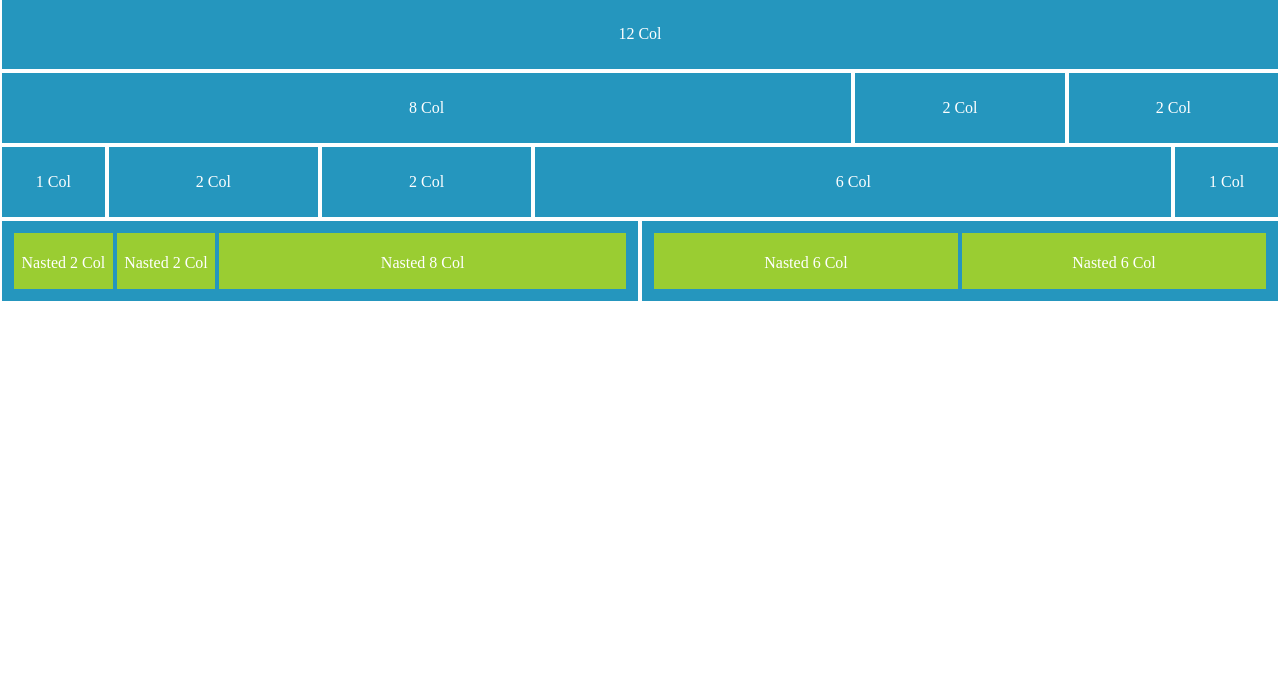
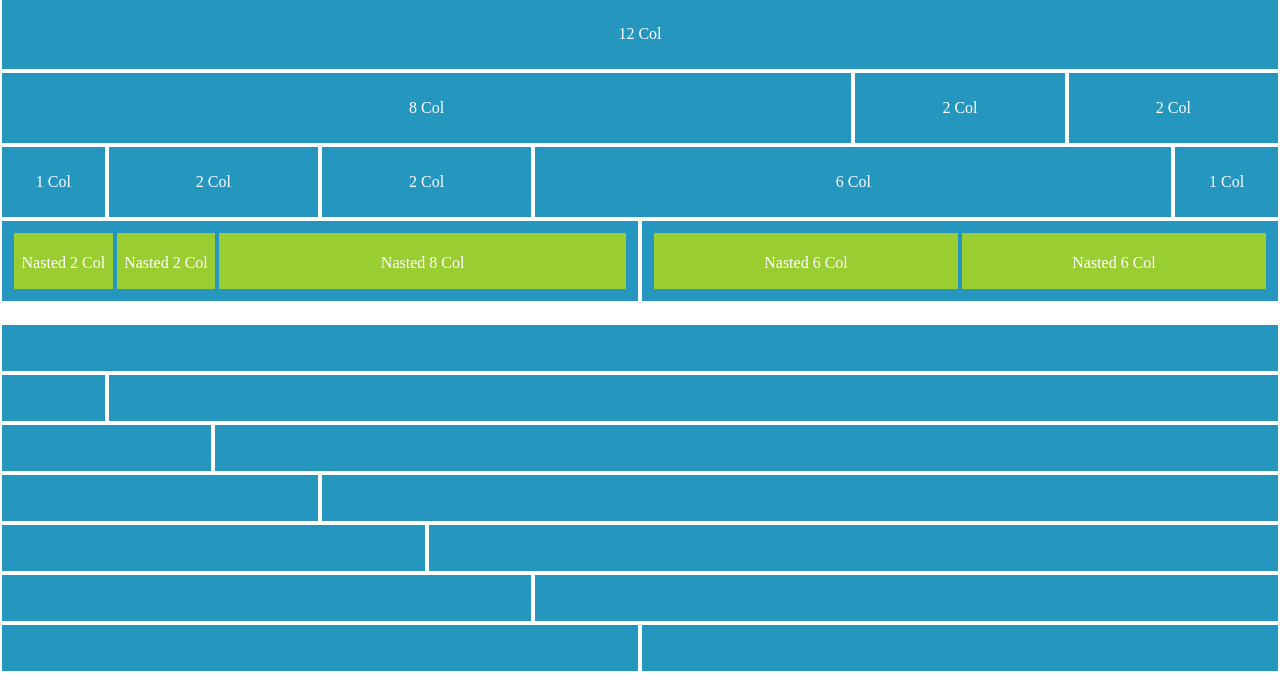
Before and after one commit to Chiaravalle04/html-css-12bool, a plain HTML site: page index.html in a window 1280 px wide. Shown: the part 188-881 px from the top of the page. Before the commit the page ends 800 px from the top, so only its background shows below. Drawn offline with Linux system fonts and the light colour scheme.

Commit message:
Esercizio completato (second part)

```diff
--- a/index.html
+++ b/index.html
@@ -361,6 +361,142 @@
 
         </div>
 
+        <div class="container-full">
+
+            <div class="row">
+
+                <div class="col">
+
+                    <div class="box">
+
+                    </div>
+
+                </div>
+
+            </div>
+
+            <div class="row">
+
+                <div class="col-1">
+
+                    <div class="box">
+
+                    </div>
+
+                </div>
+
+                <div class="col">
+
+                    <div class="box">
+
+                    </div>
+
+                </div>
+
+            </div>
+
+            <div class="row">
+
+                <div class="col-2">
+
+                    <div class="box">
+
+                    </div>
+
+                </div>
+
+                <div class="col">
+
+                    <div class="box">
+
+                    </div>
+
+                </div>
+
+            </div>
+
+            <div class="row">
+
+                <div class="col-3">
+
+                    <div class="box">
+
+                    </div>
+
+                </div>
+
+                <div class="col">
+
+                    <div class="box">
+
+                    </div>
+
+                </div>
+
+            </div>
+
+            <div class="row">
+
+                <div class="col-4">
+
+                    <div class="box">
+
+                    </div>
+
+                </div>
+
+                <div class="col">
+
+                    <div class="box">
+
+                    </div>
+
+                </div>
+
+            </div>
+
+            <div class="row">
+
+                <div class="col-5">
+
+                    <div class="box">
+
+                    </div>
+
+                </div>
+
+                <div class="col">
+
+                    <div class="box">
+
+                    </div>
+
+                </div>
+
+            </div>
+
+            <div class="row">
+
+                <div class="col-6">
+
+                    <div class="box">
+
+                    </div>
+
+                </div>
+
+                <div class="col">
+
+                    <div class="box">
+
+                    </div>
+
+                </div>
+
+            </div>
+
+        </div>
+
     </body>
 
 </html>
```
